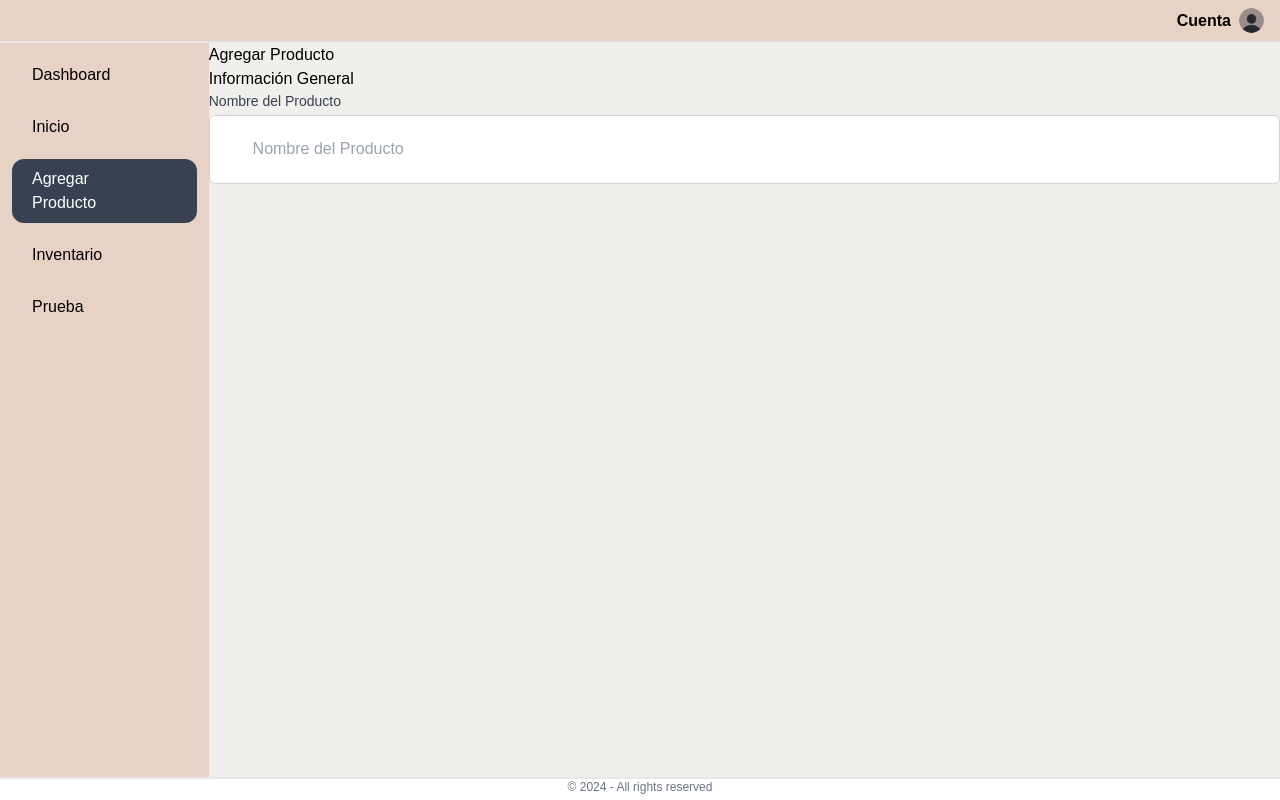
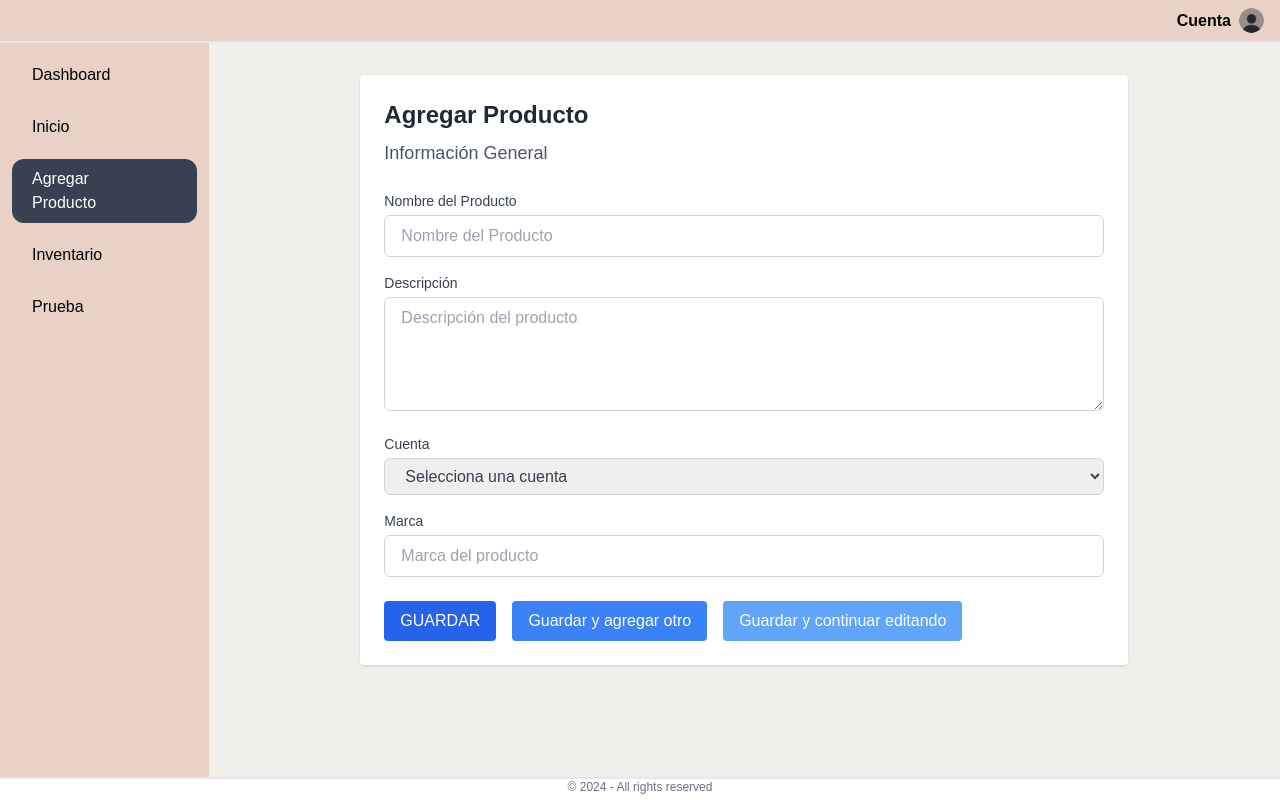
Before and after one commit to RenSunk/inventario-front, a Next.js app: page /addProductos in a window 1280 px wide. Built offline with nearby package versions, Linux system fonts and the light colour scheme.

Commit message:
Logica cierre de sesion y ajustes diseño inventario de productos.

```diff
--- a/layouts/navbar.tsx
+++ b/layouts/navbar.tsx
@@ -1,11 +1,22 @@
 import Image from "next/image";
 import { useState, useRef, useEffect } from "react";
 import { Person, Settings, Logout } from "@mui/icons-material";
-import Link from "next/link";
+import { useRouter } from "next/router";
+import Cookies from "js-cookie";
+import { useAuth } from "../context/AuthContext";// Corrección: usamos el hook, no el contexto directo
 
 export const Navbar = () => {
   const [show, setShow] = useState(false);
   const optionsRef = useRef<HTMLDivElement>(null);
+
+  const { setToken } = useAuth();
+  const router = useRouter();
+
+  const handleLogout = () => {
+    Cookies.remove(btoa("token"));
+    setToken(null);
+    router.push("/");
+  };
 
   useEffect(() => {
     const handleClickOutside = (event: MouseEvent) => {
@@ -65,13 +76,13 @@ export const Navbar = () => {
             <Settings />
             <h6>Configuración</h6>
           </button>
-          <Link
-            href="/"
+          <button
+            onClick={handleLogout}
             className="flex items-center gap-2 hover:bg-hovertheme hover:text-white w-full px-5 my-2"
           >
             <Logout />
             <h6>Cerrar sesión</h6>
-          </Link>
+          </button>
         </div>
       </div>
     </nav>
--- a/pages/addProductos.tsx
+++ b/pages/addProductos.tsx
@@ -1,17 +1,17 @@
 import { Mainlayout } from "../layouts/Mainlayout";
 import React from "react";
 
-
 export default function AgregarProductos() {
   return (
-        <div>
-            <div>
-                <div>
-                    <h1>Agregar Producto</h1>
-                    <h3>Información General</h3>
+    <div className="px-6 py-8">
+      <div className="max-w-3xl mx-auto bg-white p-6 rounded shadow">
+        <div className="mb-6">
+          <h1 className="text-2xl font-bold text-gray-800">Agregar Producto</h1>
+          <h3 className="text-lg text-gray-600 mt-2">Información General</h3>
         </div>
+
         <form>
-                    <div className="mb-4">
+          {/* Nombre */}
           <div className="mb-4">
             <label htmlFor="productName" className="block text-sm font-medium text-gray-700 mb-1">
               Nombre del Producto
@@ -21,9 +21,72 @@ export default function AgregarProductos() {
               type="text"
               placeholder="Nombre del Producto"
               required
-                                className="border border-gray-300 rounded-md px-[4%] py-[2%] focus:outline-none focus:ring-2 focus:ring-focus w-full"
+              className="border border-gray-300 rounded-md px-4 py-2 w-full focus:outline-none focus:ring-2 focus:ring-blue-500"
             />
           </div>
+
+          {/* Descripción */}
+          <div className="mb-4">
+            <label htmlFor="description" className="block text-sm font-medium text-gray-700 mb-1">
+              Descripción
+            </label>
+            <textarea
+              id="description"
+              rows={4}
+              placeholder="Descripción del producto"
+              className="border border-gray-300 rounded-md px-4 py-2 w-full focus:outline-none focus:ring-2 focus:ring-blue-500"
+            />
+          </div>
+
+          {/* Cuenta */}
+          <div className="mb-4">
+            <label htmlFor="account" className="block text-sm font-medium text-gray-700 mb-1">
+              Cuenta
+            </label>
+            <select
+              id="account"
+              className="border border-gray-300 rounded-md px-4 py-2 w-full text-gray-700 focus:outline-none focus:ring-2 focus:ring-blue-500"
+            >
+              <option value="">Selecciona una cuenta</option>
+              {/* Aquí deberías cargar opciones dinámicamente si lo necesitas */}
+              <option value="1">Cuenta 1</option>
+              <option value="2">Cuenta 2</option>
+            </select>
+          </div>
+
+          {/* Marca */}
+          <div className="mb-6">
+            <label htmlFor="brand" className="block text-sm font-medium text-gray-700 mb-1">
+              Marca
+            </label>
+            <input
+              id="brand"
+              type="text"
+              placeholder="Marca del producto"
+              className="border border-gray-300 rounded-md px-4 py-2 w-full focus:outline-none focus:ring-2 focus:ring-blue-500"
+            />
+          </div>
+
+          {/* Botones */}
+          <div className="flex gap-4">
+            <button
+              type="submit"
+              className="bg-blue-600 hover:bg-blue-700 text-white px-4 py-2 rounded"
+            >
+              GUARDAR
+            </button>
+            <button
+              type="button"
+              className="bg-blue-500 hover:bg-blue-600 text-white px-4 py-2 rounded"
+            >
+              Guardar y agregar otro
+            </button>
+            <button
+              type="button"
+              className="bg-blue-400 hover:bg-blue-500 text-white px-4 py-2 rounded"
+            >
+              Guardar y continuar editando
+            </button>
           </div>
         </form>
       </div>
--- a/pages/inventoryProducts.tsx
+++ b/pages/inventoryProducts.tsx
@@ -35,6 +35,8 @@ interface Product {
 }
 
 export default function Home() {
+
+  console.log("Se ingresa a la funcion Home de la clase inventoryProducts");
 
   const { token } = useAuth();
   const [products, setProducts] = useState<Product[]>([]);
```
Lines whose indentation alone changed are shown as unchanged.
